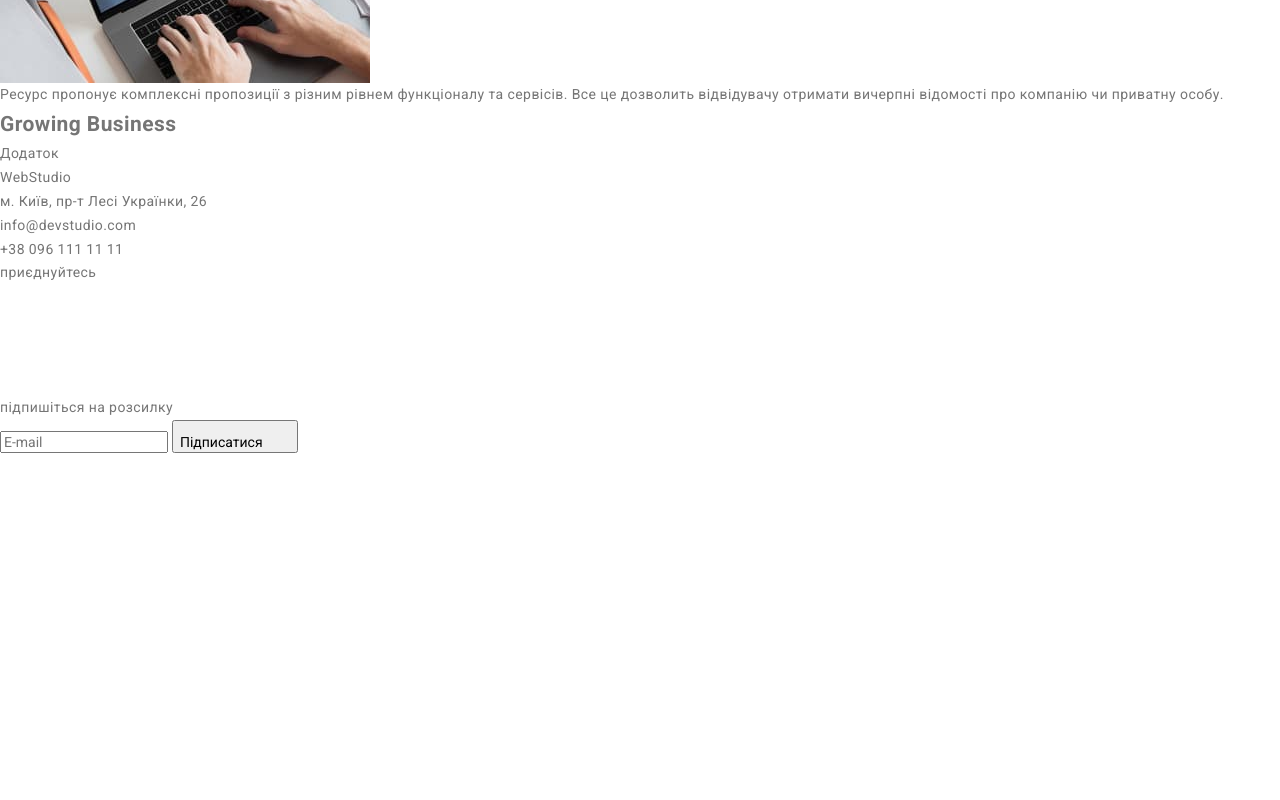
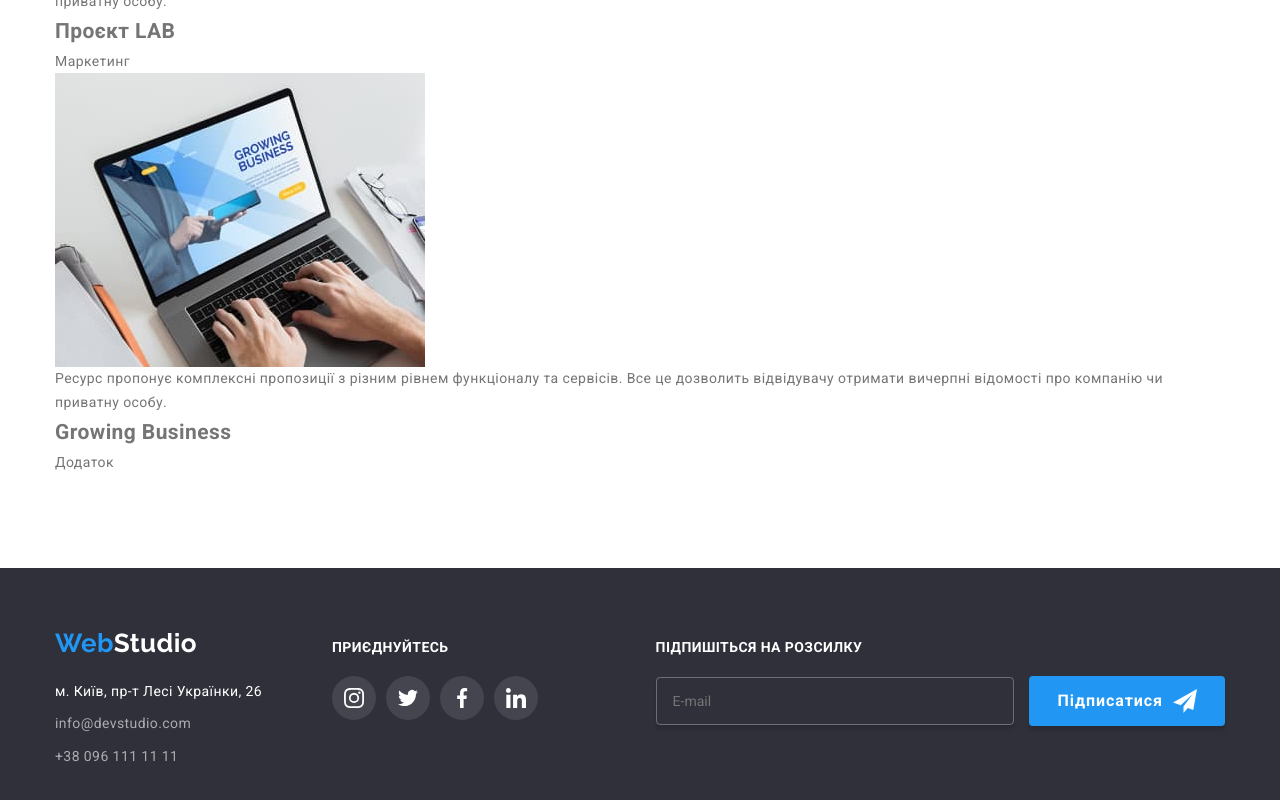
Before and after one commit to sandra-selezen/goit-markup-hw-07, a plain HTML site: page portfolio.html in a window 1280 px wide. Shown: the part 3465-4265 px from the top of the page. Before the commit the page ends 3920 px from the top, so only its background shows below. Drawn offline with nearby package versions, Linux system fonts and the light colour scheme.

Commit message:
Update footer

```diff
--- a/portfolio.html
+++ b/portfolio.html
@@ -41,7 +41,8 @@
             </ul>
         </div>
     </header>
-    <section>
+    <section class="section">
+        <div class="container">
             <h1>Наші роботи</h1>
             <ul>
                 <li><button type="button">Усі</button></li>
@@ -54,7 +55,8 @@
                 <li>
                     <a href="">
                         <img src="./images/website.jpg" alt="Ноутбук" width="370" height="294">
-                    <p>Ресурс пропонує комплексні пропозиції з різним рівнем функціоналу та сервісів. Все це дозволить відвідувачу отримати вичерпні відомості про компанію чи приватну особу.</p>
+                        <p>Ресурс пропонує комплексні пропозиції з різним рівнем функціоналу та сервісів. Все це дозволить
+                            відвідувачу отримати вичерпні відомості про компанію чи приватну особу.</p>
                         <h2>Технокряк</h2>
                         <p>Веб-сайт</p>
                     </a>
@@ -62,7 +64,8 @@
                 <li>
                     <a href="">
                         <img src="./images/basketball.jpg" alt="Баскетбол" width="370" height="294">
-                    <p>Ресурс пропонує комплексні пропозиції з різним рівнем функціоналу та сервісів. Все це дозволить відвідувачу отримати вичерпні відомості про компанію чи приватну особу.</p>
+                        <p>Ресурс пропонує комплексні пропозиції з різним рівнем функціоналу та сервісів. Все це дозволить
+                            відвідувачу отримати вичерпні відомості про компанію чи приватну особу.</p>
                         <h2>Постер New Orlean vs Golden Star</h2>
                         <p>Дизайн</p>
                     </a>
@@ -70,7 +73,8 @@
                 <li>
                     <a href="">
                         <img src="./images/fish.jpg" alt="Риба" width="370" height="294">
-                    <p>Ресурс пропонує комплексні пропозиції з різним рівнем функціоналу та сервісів. Все це дозволить відвідувачу отримати вичерпні відомості про компанію чи приватну особу.</p>
+                        <p>Ресурс пропонує комплексні пропозиції з різним рівнем функціоналу та сервісів. Все це дозволить
+                            відвідувачу отримати вичерпні відомості про компанію чи приватну особу.</p>
                         <h2>Ресторан Seafood</h2>
                         <p>Додаток</p>
                     </a>
@@ -78,7 +82,8 @@
                 <li>
                     <a href="">
                         <img src="./images/headphone.jpg" alt="Навушники" width="370" height="294">
-                    <p>Ресурс пропонує комплексні пропозиції з різним рівнем функціоналу та сервісів. Все це дозволить відвідувачу отримати вичерпні відомості про компанію чи приватну особу.</p>
+                        <p>Ресурс пропонує комплексні пропозиції з різним рівнем функціоналу та сервісів. Все це дозволить
+                            відвідувачу отримати вичерпні відомості про компанію чи приватну особу.</p>
                         <h2>Проєкт Prime</h2>
                         <p>Маркетинг</p>
                     </a>
@@ -86,7 +91,8 @@
                 <li>
                     <a href="">
                         <img src="./images/boxes.jpg" alt="Дві коробки" width="370" height="294">
-                    <p>Ресурс пропонує комплексні пропозиції з різним рівнем функціоналу та сервісів. Все це дозволить відвідувачу отримати вичерпні відомості про компанію чи приватну особу.</p>
+                        <p>Ресурс пропонує комплексні пропозиції з різним рівнем функціоналу та сервісів. Все це дозволить
+                            відвідувачу отримати вичерпні відомості про компанію чи приватну особу.</p>
                         <h2>Проєкт Boxes</h2>
                         <p>Додаток</p>
                     </a>
@@ -94,7 +100,8 @@
                 <li>
                     <a href="">
                         <img src="./images/pc.jpg" alt="Персональний комп'ютер" width="370" height="294">
-                    <p>Ресурс пропонує комплексні пропозиції з різним рівнем функціоналу та сервісів. Все це дозволить відвідувачу отримати вичерпні відомості про компанію чи приватну особу.</p>
+                        <p>Ресурс пропонує комплексні пропозиції з різним рівнем функціоналу та сервісів. Все це дозволить
+                            відвідувачу отримати вичерпні відомості про компанію чи приватну особу.</p>
                         <h2>Inspiration has no Borders</h2>
                         <p>Веб-сайт</p>
                     </a>
@@ -102,7 +109,8 @@
                 <li>
                     <a href="">
                         <img src="./images/magazine.jpg" alt="Журнал" width="370" height="294">
-                    <p>Ресурс пропонує комплексні пропозиції з різним рівнем функціоналу та сервісів. Все це дозволить відвідувачу отримати вичерпні відомості про компанію чи приватну особу.</p>
+                        <p>Ресурс пропонує комплексні пропозиції з різним рівнем функціоналу та сервісів. Все це дозволить
+                            відвідувачу отримати вичерпні відомості про компанію чи приватну особу.</p>
                         <h2>Видання Limited Edition</h2>
                         <p>Дизайн</p>
                     </a>
@@ -110,7 +118,8 @@
                 <li>
                     <a href="">
                         <img src="./images/tag.jpg" alt="Етикетка" width="370" height="294">
-                    <p>Ресурс пропонує комплексні пропозиції з різним рівнем функціоналу та сервісів. Все це дозволить відвідувачу отримати вичерпні відомості про компанію чи приватну особу.</p>
+                        <p>Ресурс пропонує комплексні пропозиції з різним рівнем функціоналу та сервісів. Все це дозволить
+                            відвідувачу отримати вичерпні відомості про компанію чи приватну особу.</p>
                         <h2>Проєкт LAB</h2>
                         <p>Маркетинг</p>
                     </a>
@@ -118,60 +127,80 @@
                 <li>
                     <a href="">
                         <img src="./images/laptop.jpg" alt="Ноутбук" width="370" height="294">
-                    <p>Ресурс пропонує комплексні пропозиції з різним рівнем функціоналу та сервісів. Все це дозволить відвідувачу отримати вичерпні відомості про компанію чи приватну особу.</p>
+                        <p>Ресурс пропонує комплексні пропозиції з різним рівнем функціоналу та сервісів. Все це дозволить
+                            відвідувачу отримати вичерпні відомості про компанію чи приватну особу.</p>
                         <h2>Growing Business</h2>
                         <p>Додаток</p>
                     </a>
                 </li>
             </ul>
+        </div>
     </section>
-    <footer>
-        <a href="./index.html">Web<span>Studio</span></a>
+    <footer class="footer">
+        <div class="container footer__container">
+            <div class="footer__box">
+                <a href="./index.html" class="logo-label footer__logo-label">Web<span
+                        class="logo-label--white">Studio</span></a>
                 <address id="contacts">
-            <ul>
-                <li><a href="https://goo.gl/maps/kAR4QX175ZXcQiyq7" rel="noreferrer noopener" target="_blank" title="Google Карти">м. Київ, пр-т Лесі Українки, 26</a></li>
-                <li><a href="mailto:info@devstudio.com">info@devstudio.com</a></li>
-                <li><a href="tel:+380961111111">+38 096 111 11 11</a></li>
+                    <ul class="footer__list">
+                        <li class="footer__item"><a class="footer__address" href="https://goo.gl/maps/kAR4QX175ZXcQiyq7"
+                                rel="noreferrer noopener" target="_blank" title="Google Карти">м. Київ, пр-т Лесі Українки,
+                                26</a></li>
+                        <li class="footer__item"><a class="footer__contact"
+                                href="mailto:info@devstudio.com">info@devstudio.com</a></li>
+                        <li class="footer__item"><a class="footer__contact" href="tel:+380961111111">+38 096 111 11 11</a>
+                        </li>
                     </ul>
                 </address>
-        <p>приєднуйтесь</p>
-        <ul>
-            <li>
-                <a href="https://www.instagram.com" rel="noreferrer noopener" target="_blank" title="Instagram">
+            </div>
+            <div class="footer__social">
+                <p class="footer__cta">приєднуйтесь</p>
+                <ul class="social">
+                    <li class="social__item">
+                        <a class="social__link social__link--white" href="https://www.instagram.com"
+                            rel="noreferrer noopener" target="_blank" title="Instagram">
                             <svg width="20" height="20">
-                        <use href="./images/icons.svg#instagram"></use>
+                                <use href="./images/icons.svg#icon-instagram"></use>
                             </svg>
                         </a>
                     </li>
-            <li>
-                <a href="https://twitter.com" rel="noreferrer noopener" target="_blank" title="Twitter">
+                    <li class="social__item">
+                        <a class="social__link social__link--white" href="https://twitter.com" rel="noreferrer noopener"
+                            target="_blank" title="Twitter">
                             <svg width="20" height="20">
-                        <use href="./images/icons.svg#twitter"></use>
+                                <use href="./images/icons.svg#icon-twitter"></use>
                             </svg>
                         </a>
                     </li>
-            <li>
-                <a href="https://www.facebook.com" rel="noreferrer noopener" target="_blank" title="Facebook">
+                    <li class="social__item">
+                        <a class="social__link social__link--white" href="https://www.facebook.com"
+                            rel="noreferrer noopener" target="_blank" title="Facebook">
                             <svg width="20" height="20">
-                        <use href="./images/icons.svg#facebook"></use>
+                                <use href="./images/icons.svg#icon-facebook"></use>
                             </svg>
                         </a>
                     </li>
-            <li>
-                <a href="https://www.linkedin.com" rel="noreferrer noopener" target="_blank" title="LinkedIn">
+                    <li class="social__item">
+                        <a class="social__link social__link--white" href="https://www.linkedin.com"
+                            rel="noreferrer noopener" target="_blank" title="LinkedIn">
                             <svg width="20" height="20">
-                        <use href="./images/icons.svg#linkedin"></use>
+                                <use href="./images/icons.svg#icon-linkedin"></use>
                             </svg>
                         </a>
                     </li>
                 </ul>
-        <p>підпишіться на розсилку</p>
-        <form>
-            <input type="email" name="name" placeholder="E-mail">
-            <button type="submit">Підписатися <svg width="24" height="24">
-                    <use href="./images/icons.svg#send"></use>
+            </div>
+            <div class="footer__form">
+                <p class="footer__cta">підпишіться на розсилку</p>
+                <form class="submit-form">
+                    <input class="submit-form__field" type="email" name="name" placeholder="E-mail">
+                    <button type="submit" class="submit-form__button">Підписатися <svg class="submit-form__icon" width="24"
+                            height="24">
+                            <use href="./images/icons.svg#icon-send"></use>
                         </svg></button>
                 </form>
+            </div>
+        </div>
     </footer>
 </body>
 </html>
--- a/sass/components/_footer.scss
+++ b/sass/components/_footer.scss
@@ -1,5 +1,36 @@
 .footer {
+    padding-top: 60px;
+    padding-bottom: 60px;
     background-color: $colorBackgraundFooter;
+}
+
+.footer__container {
+    display: flex;
+    align-items: baseline;
+}
+
+.footer__box {
+    margin-right: 70px;
+}
+
+.footer__form {
+    margin-left: auto;
+}
+
+.footer__logo-label {
+    display: block;
+    margin-bottom: 20px;
+}
+
+.footer__list {
+
+}
+
+.footer__item {
+    margin-bottom: 9px;
+        &:last-child {
+            margin-bottom: 0;
+        }
 }
 
 .footer__address {
@@ -13,6 +44,7 @@
 }
 
 .footer__contact {
+    margin-bottom: 9px;
     color: $colorFooterContact;
     transition: color $duration $timingFunction;
 
@@ -22,8 +54,30 @@
         }
 }
 
-.footer__button {
+.footer__cta {
+    margin-bottom: 20px;
+    font-weight: 700;
+    font-size: 14px;
+    line-height: 1.14;
+    text-transform: uppercase;
+    color: $colorWhitePrimary;
+}
+
+.submit-form__field {
+    width: 358px;
+    margin-right: 12px;
+    padding: 15px 16px;
+    color: $colorWhitePrimary;
+    background-color: inherit;
+    border: 1px solid $colorFooterInput;
+    box-shadow: $shadowButton;
+    border-radius: 4px;
+}
+
+.submit-form__button {
     @extend %button;
+    display: inline-flex;
+    align-items: center;
     padding-left: 28px;
     padding-right: 28px;
     fill: $colorWhitePrimary;
@@ -34,3 +88,7 @@
             background-color: $colorAccentSecondary;
         }
 }
+
+.submit-form__icon {
+    margin-left: 10px;
+}
--- a/sass/utils/_variables.scss
+++ b/sass/utils/_variables.scss
@@ -8,6 +8,7 @@ $colorText: #757575;
 $colorAboutBox: rgba(47, 48, 58, 0.8);
 $colorBackgraundIcon: rgba(255, 255, 255, 0.1);
 $colorFooterContact: rgba(255, 255, 255, 0.6);
+$colorFooterInput: rgba(255, 255, 255, 0.3);
 $colorBorderPortfolioCard: #EEEEEE;
 $shadowButton: 0px 4px 4px rgba(0, 0, 0, 0.15);
 $shadowPortfolioCard: 0px 1px 1px rgba(0, 0, 0, 0.12),
```
Also changed, not shown: index.html (+25 -15 lines), css/main.css, css/main.min.css, 2 other files. Lines whose indentation alone changed are shown as unchanged.
